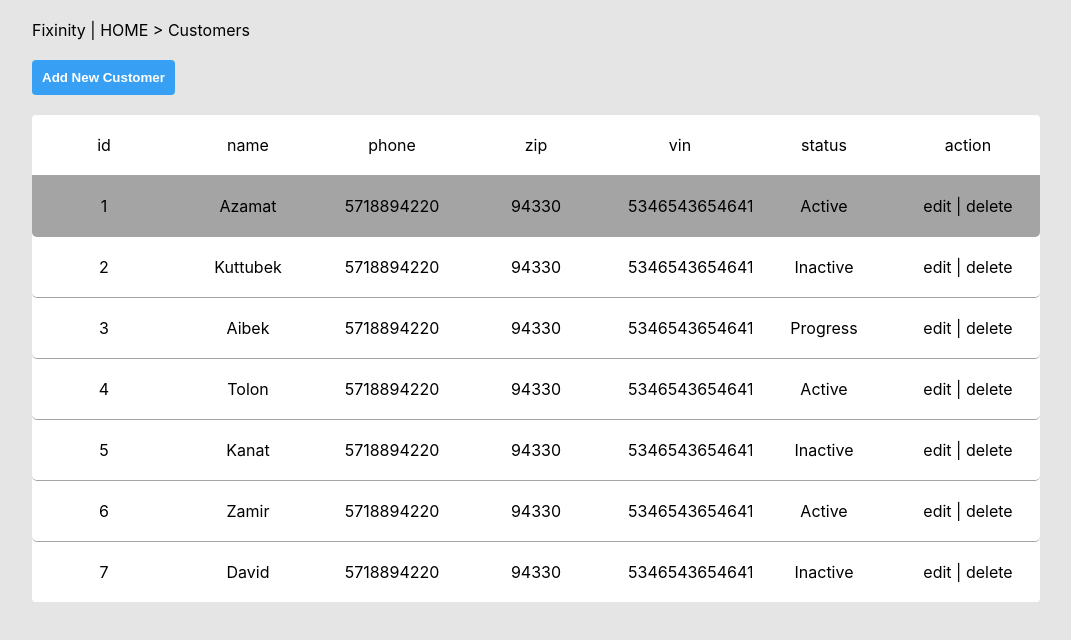
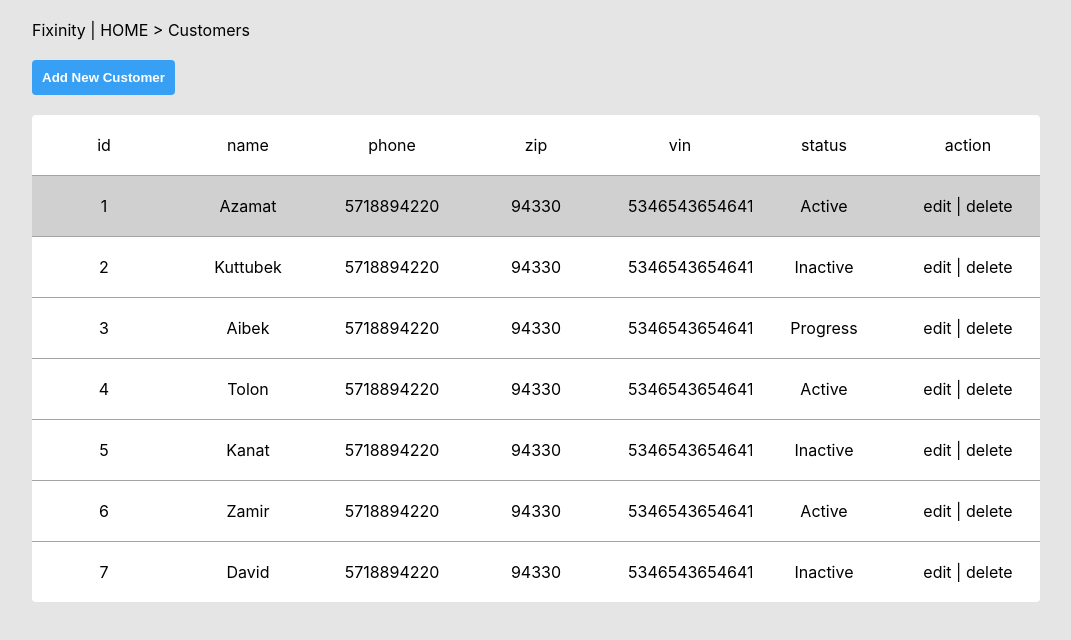
Before and after one commit to urakymzhan/fixinity-new, a React (Create React App) app: page / in a window 1280 px wide. In both pictures the pointer is over the element 640 px from the left and 206 px from the top of the page. Shown: the top 640 px of the page, without its empty margins (104-1175 px from the left). Built offline with nearby package versions, Linux system fonts and the light colour scheme.

Commit message:
border fixed

```diff
--- a/src/App.css
+++ b/src/App.css
@@ -36,12 +36,12 @@ body {
     display: flex;
     flex-wrap: nowrap;
 }
-.tbody  {
+.tbody:last-child  {
     border-bottom-left-radius: 5px;
     border-bottom-right-radius: 5px;
 }
 .tbody:hover {
-    background-color: #a4a4a4;
+    background-color: #d0d0d0;
 }
 .tbody > div, .thead > div {
     width: 140px;
--- a/src/components/CustomersList.jsx
+++ b/src/components/CustomersList.jsx
@@ -38,6 +38,7 @@ class CustomerList extends Component {
                     const { id, name, phone, zip, vin, status, action } = row;
                     // console.log(row);
                         return (
+                            <>
                                 <div className="tbody">
                                     <div>{id}</div>
                                     <div>{name}</div>
@@ -47,6 +48,8 @@ class CustomerList extends Component {
                                     <div>{status}</div>
                                     <div>{action} <span>edit</span> | <span>delete</span></div>
                                 </div>
+                                 {/* <hr /> */}
+                                 </>
                         )
                     })
                     }
```
